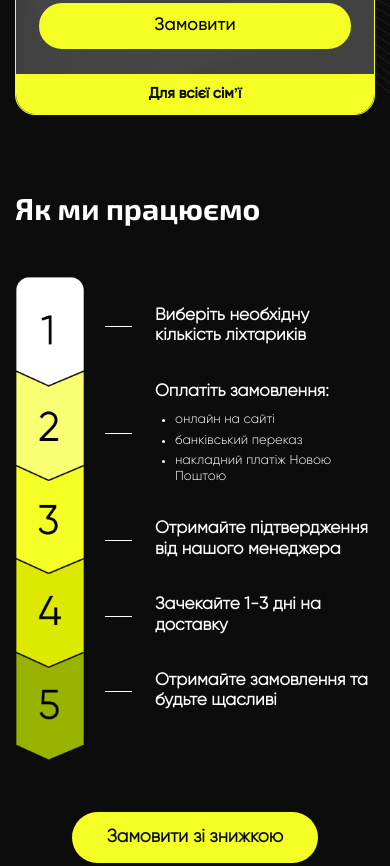
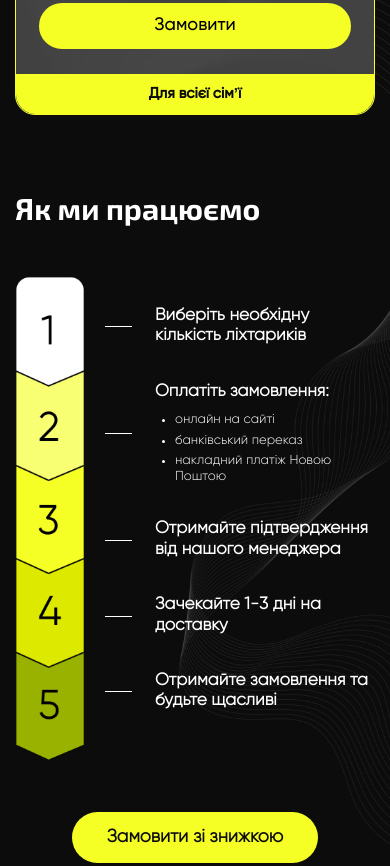
Before and after one commit to AlexWeb-ux/svitae, a plain HTML site: page index.html in a window 390 px wide. Shown: the part 8361-9227 px from the top of the page. Drawn offline with nearby package versions, Linux system fonts and the light colour scheme; the site is published under a folder, as on GitHub Pages, so addresses that start at the root find nothing.

Commit message:
Update media.css

```diff
--- a/css/media.css
+++ b/css/media.css
@@ -164,7 +164,7 @@
 	.active__block.price__mobile {border-color: #F5FF26;}
 	.active__block.price__mobile a {background-color: #F5FF26; border-color: #F5FF26; color: #000;}
 	.btn__mobile {text-align: center; margin: 25px 15px 25px 15px;}
-	.work {background-image: url(/images/frame-mb-3.png); background-position: right center;}
+	.work {background-image: url(../images/frame-mb-3.png); background-position: right center;}
 	.work__item.num ul.num__item:before {height: 485px;}
 	.work__item.img {display: none;}
 	.work h2 {margin-bottom: 50px;}
```
